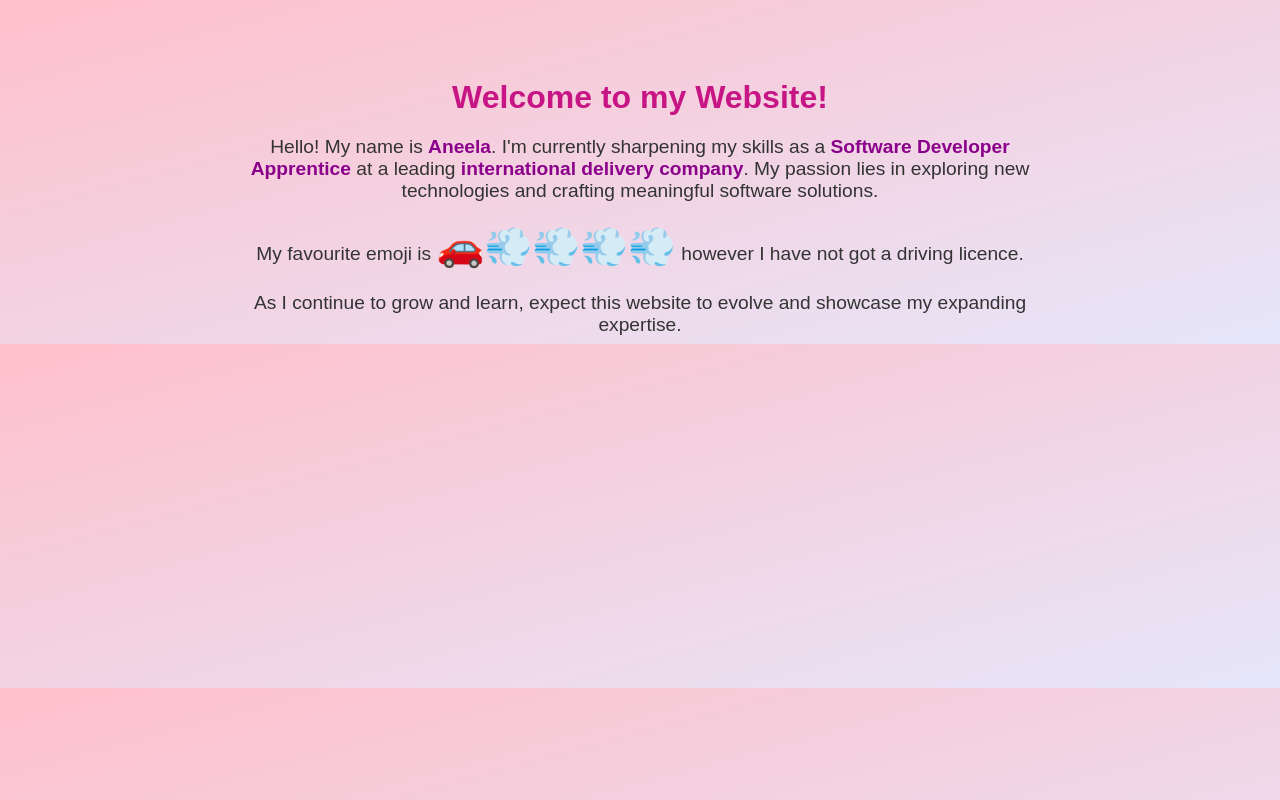
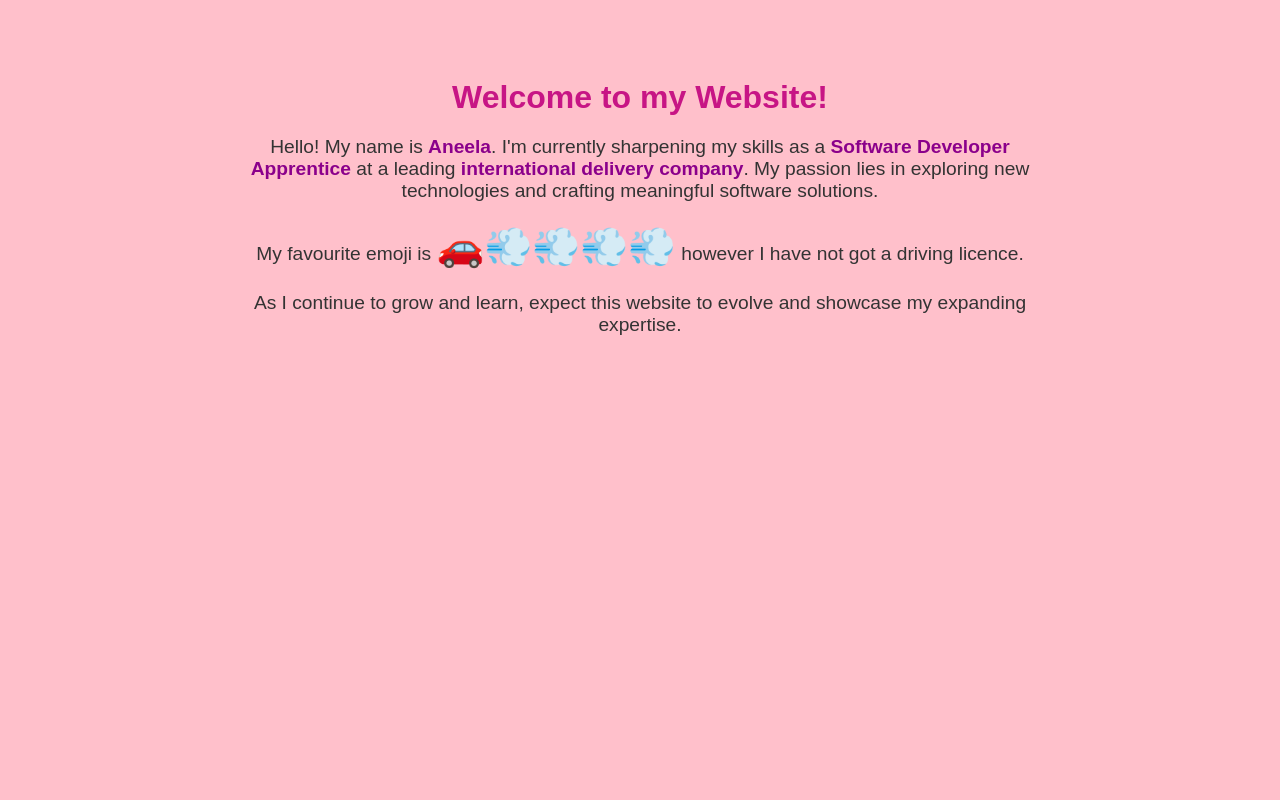
Before and after one commit to aneelaa/aneelaa.github.io, a plain HTML site: page index.html in a window 1280 px wide. Drawn offline with Linux system fonts and the light colour scheme.

Commit message:
Update index.html

```diff
--- a/index.html
+++ b/index.html
@@ -8,7 +8,7 @@
     <style>
         body {
             font-family: 'Arial', sans-serif;
-            background: linear-gradient(to bottom right, pink, lavender);
+            background: pink;
             color: #333;
             text-align: center;
             padding-top: 50px;
```
